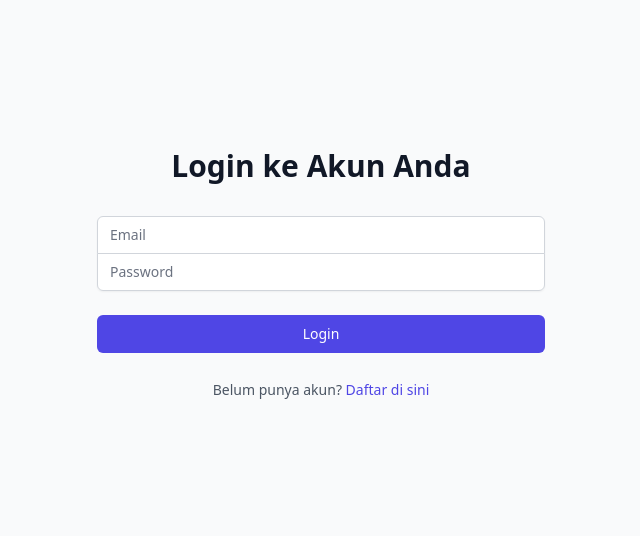
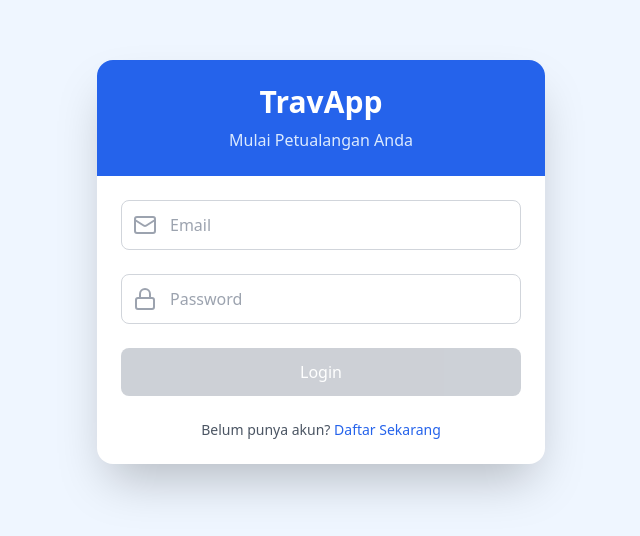
Before and after one commit to ilhardika/travel-web-app, a React (Vite) app: page /login in a window 1280 px wide. Shown: the part 138-674 px from the top of the page, without its empty margins (319-959 px from the left). Built offline with nearby package versions, Linux system fonts and the light colour scheme.

Commit message:
update login page ui and validations

```diff
--- a/package.json
+++ b/package.json
@@ -11,6 +11,8 @@
   },
   "dependencies": {
     "axios": "^1.7.9",
+    "clsx": "^2.1.1",
+    "lucide-react": "^0.473.0",
     "prop-types": "^15.8.1",
     "react": "^18.3.1",
     "react-dom": "^18.3.1",
--- /dev/null
+++ b/src/components/common/Button.jsx
@@ -0,0 +1,39 @@
+import React from "react";
+import clsx from "clsx";
+
+const Button = ({
+  children,
+  type = "button",
+  onClick,
+  disabled = false,
+  className = "",
+  variant = "primary",
+}) => {
+  const baseClasses =
+    "py-3 rounded-lg text-white transition-all duration-300 focus:outline-none focus:ring-2";
+
+  const variantClasses = {
+    primary: "bg-blue-600 hover:bg-blue-700 focus:ring-blue-500",
+    outline:
+      "bg-white text-blue-600 border border-blue-600 hover:bg-blue-50 focus:ring-blue-300",
+    danger: "bg-red-600 hover:bg-red-700 focus:ring-red-500",
+  };
+
+  return (
+    <button
+      type={type}
+      onClick={onClick}
+      disabled={disabled}
+      className={clsx(
+        baseClasses,
+        variantClasses[variant],
+        disabled && "opacity-50 cursor-not-allowed",
+        className
+      )}
+    >
+      {children}
+    </button>
+  );
+};
+
+export default Button;
--- a/src/components/common/Buttons.jsx
+++ /dev/null
@@ -1,27 +0,0 @@
-import React from "react";
-
-export const Button = ({
-  children,
-  variant = "primary",
-  className = "",
-  ...props
-}) => {
-  const variantClasses = {
-    primary: "bg-blue-500 text-white hover:bg-blue-600",
-    secondary: "bg-gray-500 text-white hover:bg-gray-600",
-    danger: "bg-red-500 text-white hover:bg-red-600",
-  };
-
-  return (
-    <button
-      className={`
-        px-4 py-2 rounded-md transition-colors
-        ${variantClasses[variant]}
-        ${className}
-      `}
-      {...props}
-    >
-      {children}
-    </button>
-  );
-};
--- a/src/components/common/Input.jsx
+++ b/src/components/common/Input.jsx
@@ -0,0 +1,39 @@
+import React from "react";
+import clsx from "clsx";
+
+const Input = ({
+  type = "text",
+  name,
+  value,
+  onChange,
+  placeholder,
+  icon,
+  error,
+  className = "",
+}) => {
+  return (
+    <div className="relative">
+      <div className="flex items-center">
+        {icon && <div className="absolute left-3 z-10">{icon}</div>}
+        <input
+          type={type}
+          name={name}
+          value={value}
+          onChange={onChange}
+          placeholder={placeholder}
+          className={clsx(
+            "w-full px-4 py-3 border rounded-lg focus:outline-none focus:ring-2",
+            icon && "pl-12",
+            error
+              ? "border-red-500 text-red-500 focus:ring-red-500"
+              : "border-gray-300 focus:ring-blue-500",
+            className
+          )}
+        />
+      </div>
+      {error && <p className="text-red-500 text-sm mt-1">{error}</p>}
+    </div>
+  );
+};
+
+export default Input;
--- a/src/pages/auth/Login.jsx
+++ b/src/pages/auth/Login.jsx
@@ -1,122 +1,160 @@
-import React, { useState } from "react";
+import React, { useState, useCallback, useMemo } from "react";
 import { useNavigate } from "react-router-dom";
+import { Mail, Lock } from "lucide-react";
+
+// Import komponen common
+import Button from "../../components/common/Button";
+import Input from "../../components/common/Input";
+
 import { useAuth } from "../../context/AuthContext";
 
+// Utility validator
+export const validateEmail = (email) => {
+  const re = /^[^\s@]+@[^\s@]+\.[^\s@]+$/;
+  return re.test(String(email).toLowerCase());
+};
+
 const Login = () => {
-  // State untuk form
-  const [email, setEmail] = useState("");
-  const [password, setPassword] = useState("");
-  const [error, setError] = useState("");
+  // State Management
+  const [formState, setFormState] = useState({
+    email: "",
+    password: "",
+  });
+  const [errors, setErrors] = useState({});
   const [isLoading, setIsLoading] = useState(false);
 
-  // Hook navigasi dan autentikasi
+  // Hooks
   const navigate = useNavigate();
   const { login } = useAuth();
 
-  // Handler submit form
+  // Handler Input dengan useCallback untuk optimasi
+  const handleInputChange = useCallback(
+    (e) => {
+      const { name, value } = e.target;
+      setFormState((prev) => ({
+        ...prev,
+        [name]: value,
+      }));
+
+      // Hapus error saat mengetik
+      if (errors[name]) {
+        setErrors((prev) => {
+          const newErrors = { ...prev };
+          delete newErrors[name];
+          return newErrors;
+        });
+      }
+    },
+    [errors]
+  );
+
+  // Validasi Form dengan useMemo
+  const isFormValid = useMemo(() => {
+    return formState.email.length > 0 && formState.password.length >= 6;
+  }, [formState]);
+
+  // Handler Submit
   const handleSubmit = async (e) => {
     e.preventDefault();
-    setError("");
-    setIsLoading(true);
 
-    // Validasi sederhana
-    if (!email || !password) {
-      setError("Email dan password harus diisi");
-      setIsLoading(false);
+    // Validasi
+    const newErrors = {};
+
+    if (!formState.email) {
+      newErrors.email = "Email harus diisi";
+    } else if (!validateEmail(formState.email)) {
+      newErrors.email = "Format email tidak valid";
+    }
+
+    if (!formState.password) {
+      newErrors.password = "Password harus diisi";
+    } else if (formState.password.length < 6) {
+      newErrors.password = "Password minimal 6 karakter";
+    }
+
+    // Set errors jika ada
+    if (Object.keys(newErrors).length > 0) {
+      setErrors(newErrors);
       return;
     }
 
+    setIsLoading(true);
+
     try {
-      // Panggil fungsi login dari context
-      await login(email, password);
-
-      // Redirect ke halaman utama setelah login berhasil
+      await login(formState.email, formState.password);
       navigate("/");
     } catch (err) {
-      // Set pesan error dari response API
-      setError(err.response?.data?.message || "Login gagal");
+      setErrors({
+        submit: err.response?.data?.message || "Login gagal",
+      });
     } finally {
       setIsLoading(false);
     }
   };
 
+  // Render Method
   return (
-    <div className="min-h-screen flex items-center justify-center bg-gray-50 py-12 px-4 sm:px-6 lg:px-8">
-      <div className="max-w-md w-full space-y-8">
-        <div>
-          <h2 className="mt-6 text-center text-3xl font-extrabold text-gray-900">
-            Login ke Akun Anda
-          </h2>
+    <div className="min-h-screen bg-blue-50 flex items-center justify-center p-4">
+      <div className="w-full max-w-md bg-white shadow-2xl rounded-2xl overflow-hidden">
+        {/* Header dengan Ilustrasi */}
+        <div className="bg-blue-600 p-6 text-center">
+          <h2 className="text-3xl font-bold text-white">TravApp</h2>
+          <p className="text-blue-100 mt-2">Mulai Petualangan Anda</p>
         </div>
-        <form className="mt-8 space-y-6" onSubmit={handleSubmit}>
-          <div className="rounded-md shadow-sm -space-y-px">
+
+        {/* Form Login */}
+        <form onSubmit={handleSubmit} className="p-6 space-y-6">
           {/* Input Email */}
-            <div>
-              <label htmlFor="email" className="sr-only">
-                Email
-              </label>
-              <input
-                id="email"
+          <div className="relative">
+            <Input
+              type="email"
               name="email"
-                type="email"
-                required
-                value={email}
-                onChange={(e) => setEmail(e.target.value)}
-                className="appearance-none rounded-none relative block w-full px-3 py-2 border border-gray-300 placeholder-gray-500 text-gray-900 rounded-t-md focus:outline-none focus:ring-indigo-500 focus:border-indigo-500 focus:z-10 sm:text-sm"
+              value={formState.email}
+              onChange={handleInputChange}
               placeholder="Email"
+              icon={<Mail className="text-gray-400" />}
+              error={errors.email}
             />
           </div>
 
           {/* Input Password */}
-            <div>
-              <label htmlFor="password" className="sr-only">
-                Password
-              </label>
-              <input
-                id="password"
+          <div className="relative">
+            <Input
+              type="password"
               name="password"
-                type="password"
-                required
-                value={password}
-                onChange={(e) => setPassword(e.target.value)}
-                className="appearance-none rounded-none relative block w-full px-3 py-2 border border-gray-300 placeholder-gray-500 text-gray-900 rounded-b-md focus:outline-none focus:ring-indigo-500 focus:border-indigo-500 focus:z-10 sm:text-sm"
+              value={formState.password}
+              onChange={handleInputChange}
               placeholder="Password"
+              icon={<Lock className="text-gray-400" />}
+              error={errors.password}
             />
           </div>
-          </div>
 
-          {/* Pesan Error */}
-          {error && (
-            <div className="text-red-500 text-sm text-center">{error}</div>
+          {/* Error Submit */}
+          {errors.submit && (
+            <div className="text-red-500 text-center">{errors.submit}</div>
           )}
 
           {/* Tombol Login */}
-          <div>
-            <button
+          <Button
             type="submit"
-              disabled={isLoading}
-              className={`group relative w-full flex justify-center py-2 px-4 border border-transparent text-sm font-medium rounded-md text-white ${
-                isLoading
-                  ? "bg-gray-500 cursor-not-allowed"
-                  : "bg-indigo-600 hover:bg-indigo-700 focus:outline-none focus:ring-2 focus:ring-offset-2 focus:ring-indigo-500"
+            disabled={isLoading || !isFormValid}
+            className={`w-full ${
+              isLoading || !isFormValid
+                ? "bg-gray-400 cursor-not-allowed"
+                : "bg-blue-600 hover:bg-blue-700"
             }`}
           >
-              {isLoading ? "Logging in..." : "Login"}
-            </button>
-          </div>
+            {isLoading ? "Memproses..." : "Login"}
+          </Button>
 
-          {/* Link Register */}
-          <div className="text-center">
-            <span className="text-sm text-gray-600">
+          {/* Link Registrasi */}
+          <p className="text-center text-sm text-gray-600 mt-4">
             Belum punya akun?{" "}
-              <a
-                href="/register"
-                className="font-medium text-indigo-600 hover:text-indigo-500"
-              >
-                Daftar di sini
+            <a href="/register" className="text-blue-600 hover:underline">
+              Daftar Sekarang
             </a>
-            </span>
-          </div>
+          </p>
         </form>
       </div>
     </div>
```
Also changed, not shown: 1 other file (tests, documents, lock files or other folders). Lines whose indentation alone changed are shown as unchanged.
